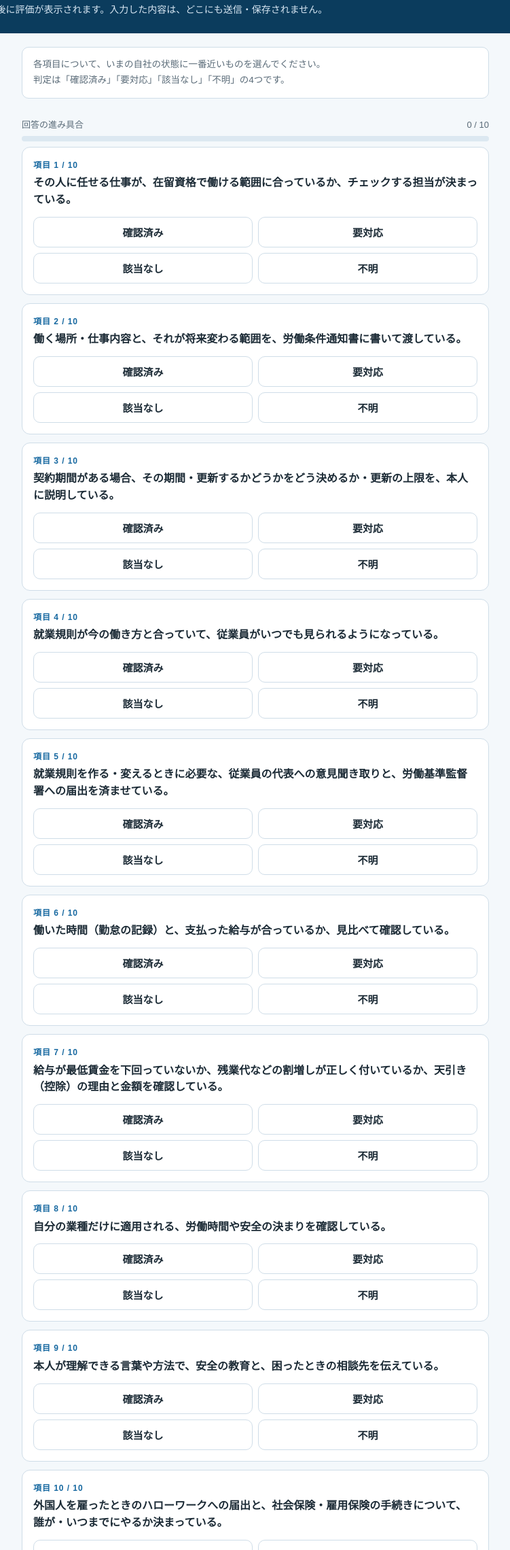
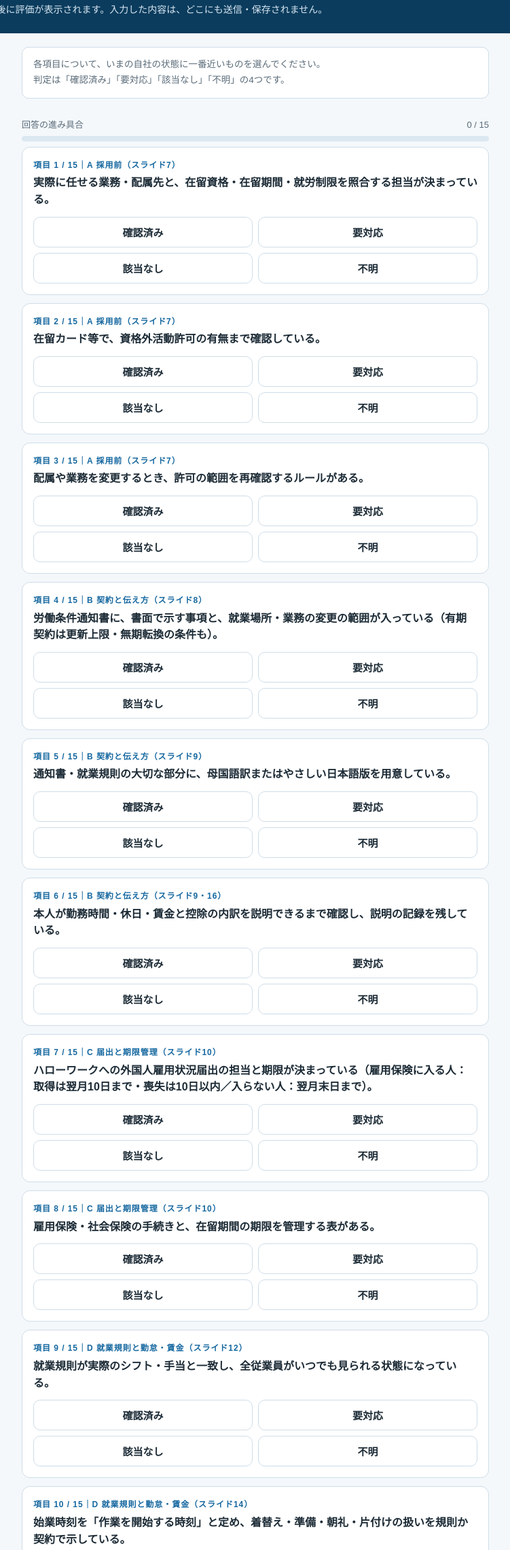
Before and after one commit to NAMBA-STAR/gaikokujin-koyo-checksheet, a plain HTML site: page index.html in a window 1280 px wide. Shown: the part 93-2373 px from the top of the page at 68% size, without its empty margins (264-1015 px from the left). Drawn offline with Linux system fonts and the light colour scheme.

Commit message:
Add files via upload

```diff
--- a/index.html
+++ b/index.html
@@ -67,7 +67,7 @@
 <header>
   <p class="kicker">2026年11月27日 トライアークセミナー 第2部</p>
   <h1>外国人雇用 労務管理セルフチェック</h1>
-  <p>10の項目をタップして確認すると、最後に評価が表示されます。入力した内容は、どこにも送信・保存されません。</p>
+  <p>15の項目をタップして確認すると、最後に評価が表示されます。入力した内容は、どこにも送信・保存されません。</p>
 </header>
 <main>
   <div class="note">
@@ -76,7 +76,7 @@
   </div>
 
   <div class="progress-wrap">
-    <div class="progress-label"><span>回答の進み具合</span><span id="progressText">0 / 10</span></div>
+    <div class="progress-label"><span>回答の進み具合</span><span id="progressText">0 / 15</span></div>
     <div class="progress"><div id="progressBar"></div></div>
   </div>
 
@@ -109,16 +109,21 @@
 
 <script>
   var ITEMS = [
-    "その人に任せる仕事が、在留資格で働ける範囲に合っているか、チェックする担当が決まっている。",
-    "働く場所・仕事内容と、それが将来変わる範囲を、労働条件通知書に書いて渡している。",
-    "契約期間がある場合、その期間・更新するかどうかをどう決めるか・更新の上限を、本人に説明している。",
-    "就業規則が今の働き方と合っていて、従業員がいつでも見られるようになっている。",
-    "就業規則を作る・変えるときに必要な、従業員の代表への意見聞き取りと、労働基準監督署への届出を済ませている。",
-    "働いた時間（勤怠の記録）と、支払った給与が合っているか、見比べて確認している。",
-    "給与が最低賃金を下回っていないか、残業代などの割増しが正しく付いているか、天引き（控除）の理由と金額を確認している。",
-    "自分の業種だけに適用される、労働時間や安全の決まりを確認している。",
-    "本人が理解できる言葉や方法で、安全の教育と、困ったときの相談先を伝えている。",
-    "外国人を雇ったときのハローワークへの届出と、社会保険・雇用保険の手続きについて、誰が・いつまでにやるか決まっている。"
+    { cat: "A 採用前", slide: "スライド7", text: "実際に任せる業務・配属先と、在留資格・在留期間・就労制限を照合する担当が決まっている。" },
+    { cat: "A 採用前", slide: "スライド7", text: "在留カード等で、資格外活動許可の有無まで確認している。" },
+    { cat: "A 採用前", slide: "スライド7", text: "配属や業務を変更するとき、許可の範囲を再確認するルールがある。" },
+    { cat: "B 契約と伝え方", slide: "スライド8", text: "労働条件通知書に、書面で示す事項と、就業場所・業務の変更の範囲が入っている（有期契約は更新上限・無期転換の条件も）。" },
+    { cat: "B 契約と伝え方", slide: "スライド9", text: "通知書・就業規則の大切な部分に、母国語訳またはやさしい日本語版を用意している。" },
+    { cat: "B 契約と伝え方", slide: "スライド9・16", text: "本人が勤務時間・休日・賃金と控除の内訳を説明できるまで確認し、説明の記録を残している。" },
+    { cat: "C 届出と期限管理", slide: "スライド10", text: "ハローワークへの外国人雇用状況届出の担当と期限が決まっている（雇用保険に入る人：取得は翌月10日まで・喪失は10日以内／入らない人：翌月末日まで）。" },
+    { cat: "C 届出と期限管理", slide: "スライド10", text: "雇用保険・社会保険の手続きと、在留期間の期限を管理する表がある。" },
+    { cat: "D 就業規則と勤怠・賃金", slide: "スライド12", text: "就業規則が実際のシフト・手当と一致し、全従業員がいつでも見られる状態になっている。" },
+    { cat: "D 就業規則と勤怠・賃金", slide: "スライド14", text: "始業時刻を「作業を開始する時刻」と定め、着替え・準備・朝礼・片付けの扱いを規則か契約で示している。" },
+    { cat: "D 就業規則と勤怠・賃金", slide: "スライド14・16", text: "打刻と実際の労働時間を照合し、36協定・割増賃金・最低賃金を確認している。" },
+    { cat: "D 就業規則と勤怠・賃金", slide: "スライド13", text: "外国人だけに不利なルール（国籍による待遇差、一律の母国語禁止など）がないか点検している。" },
+    { cat: "E 安全・配慮・相談", slide: "スライド17", text: "安全教育を図・実演・母国語資料で行い、本人が手順を示して理解を確認している。" },
+    { cat: "E 安全・配慮・相談", slide: "スライド18", text: "お祈り・食事・服装・休暇など、配慮の申出方法が決まっていて、話し合いの記録を残す運用になっている。" },
+    { cat: "E 安全・配慮・相談", slide: "スライド19", text: "事故・体調不良・ハラスメント等の相談窓口を、入社時に本人へ示している。" }
   ];
   var CHOICES = [
     { key: "ok",      label: "確認済み", cls: "sel-ok" },
@@ -132,7 +137,7 @@
   ITEMS.forEach(function(text, i){
     var div = document.createElement("div");
     div.className = "item";
-    var html = '<div class="num">項目 ' + (i+1) + ' / ' + ITEMS.length + '</div><p>' + text + '</p><div class="choices">';
+    var html = '<div class="num">項目 ' + (i+1) + ' / ' + ITEMS.length + '｜' + text.cat + '（' + text.slide + '）</div><p>' + text.text + '</p><div class="choices">';
     CHOICES.forEach(function(c){
       html += '<button type="button" data-item="' + i + '" data-key="' + c.key + '" data-cls="' + c.cls + '">' + c.label + '</button>';
     });
@@ -185,6 +190,10 @@
     document.getElementById("gradeText").textContent = grade;
     document.getElementById("countsText").textContent =
       "確認済み " + ok + "件 ／ 要対応 " + need + "件 ／ 不明 " + unknown + "件 ／ 該当なし " + na + "件";
+    priority.sort(function(a, b){
+      var rank = function(i){ return i === 6 ? 0 : (i === 9 ? 1 : 2); };
+      return rank(a.i) - rank(b.i) || a.i - b.i;
+    });
     var ul = document.getElementById("priority");
     ul.innerHTML = "";
     if(priority.length === 0){
@@ -194,7 +203,7 @@
     } else {
       priority.forEach(function(p){
         var li = document.createElement("li");
-        li.textContent = "項目" + (p.i + 1) + "（" + p.kind + "）： " + ITEMS[p.i];
+        li.textContent = "項目" + (p.i + 1) + "（" + p.kind + "）： " + ITEMS[p.i].text;
         ul.appendChild(li);
       });
     }
```
